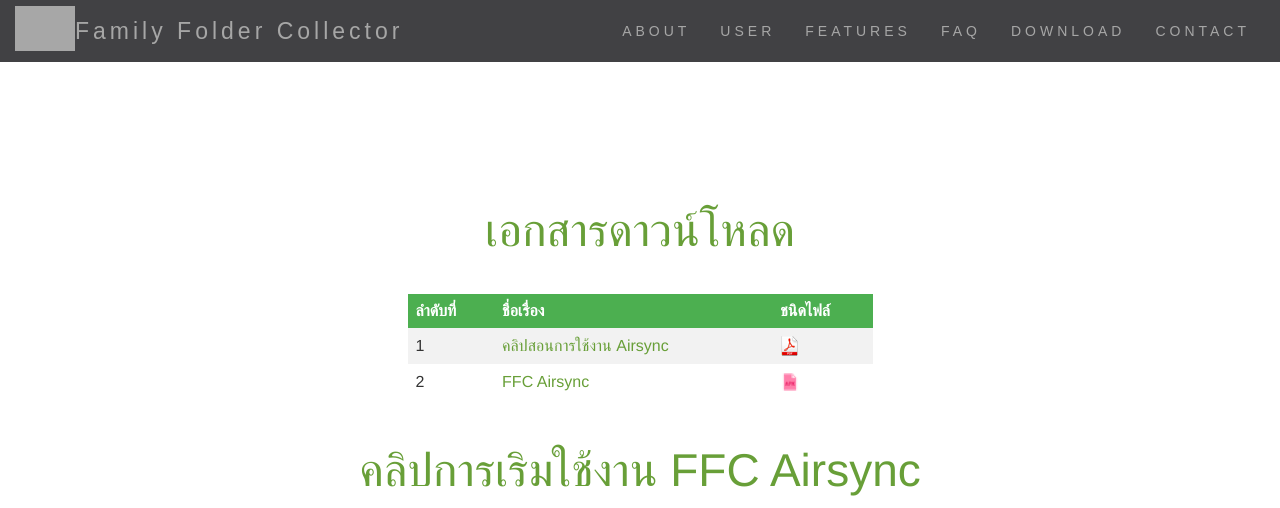
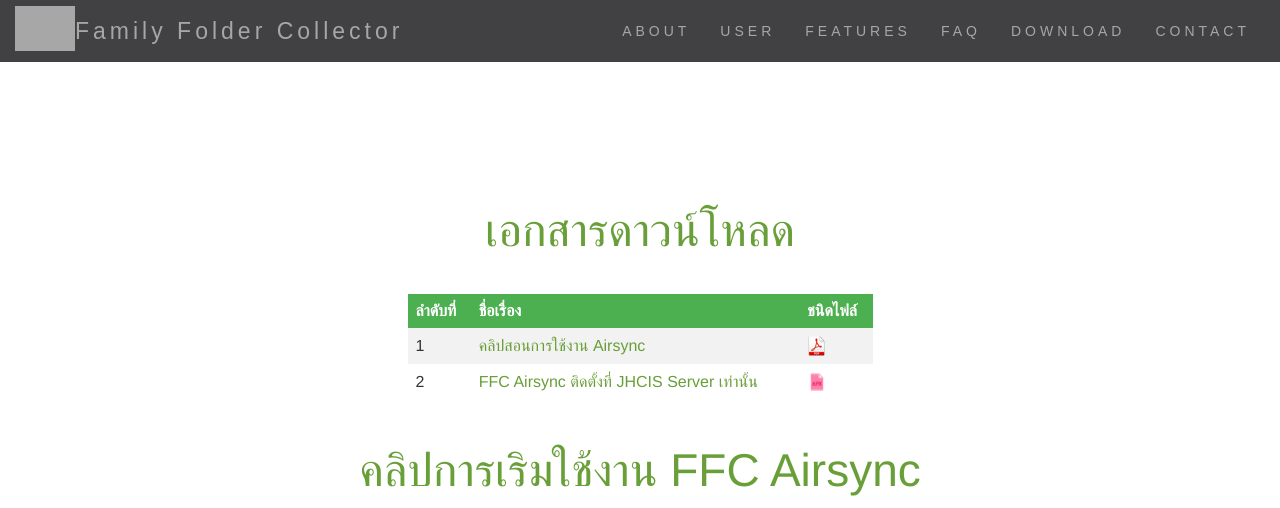
Before and after one commit to tawatchai18/tawatchai18.github.io, a Jekyll site: the page built from download-ffc.html, in a window 1280 px wide and 1069 px high. Shown: the top 508 px of the window. Built offline with Jekyll 4.4.1, drawn with Linux system fonts in a browser that asks for light colours; nearby versions of some CDN libraries; comment, search, counter and statistics services are not loaded; grey boxes are pictures that could not be loaded.

Commit message:
Update download-ffc.html

```diff
--- a/download-ffc.html
+++ b/download-ffc.html
@@ -48,7 +48,7 @@
     <tr>
     <td>2</td>
     <td>
-      <a href="https://github.com/ffc-nectec/airsync-launcher/releases/download/1.0.0/ffc-airsync.exe">FFC Airsync</a></td>
+      <a href="https://github.com/ffc-nectec/airsync-launcher/releases/download/1.0.0/ffc-airsync.exe">FFC Airsync ติดตั้งที่ JHCIS Server เท่านั้น</a></td>
       <td>
       <img src="/img/apk.png" alt="FFC.com">
     </td>
```
